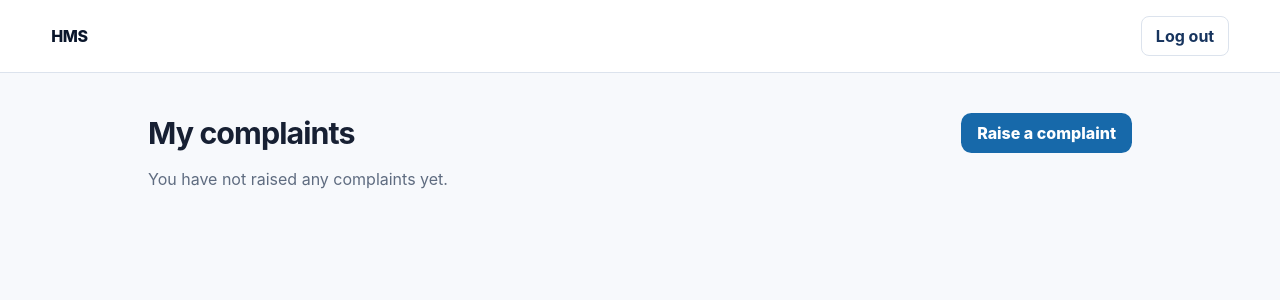
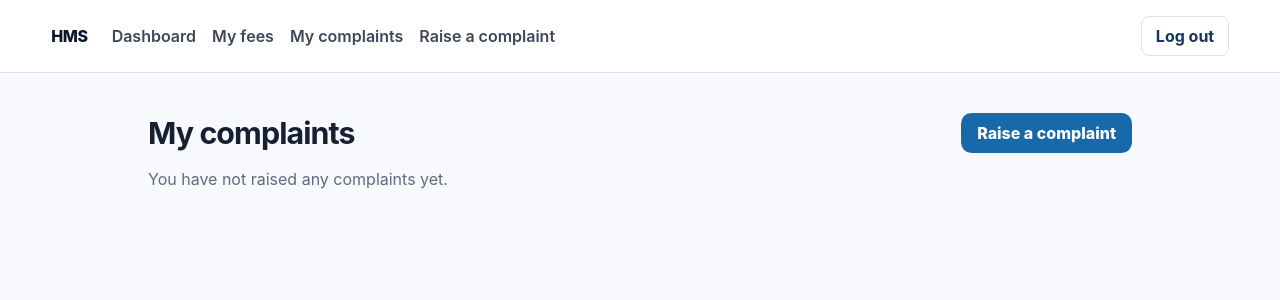
Before and after one commit to PES-Software-Engineering-Mini-Project/Hostel-Management-System, a Django app: page /complaints/ in a window 1280 px wide. Shown: the top 300 px of the page. Run offline with Django 5.2, Linux system fonts and the light colour scheme; the visitor is signed in with stand-in values (Sample User, id 1); data that the repository does not hold is empty.

Commit message:
Add consistent role-based navigation and usability tests (NFR-1)
- Header nav on every page: students get Dashboard, My fees, My
  complaints, Raise a complaint; admins get Dashboard, Fees, Complaints
- Logout stays visible on every authenticated page
- Tests lock in per-role nav, two-click paths to raising a complaint
  and recording a payment, and forms keeping typed values on error

Applying for a room is out of scope until room allocation (SCRUM-9)
lands.

Covers #20

```diff
--- a/accounts/static/accounts/css/auth.css
+++ b/accounts/static/accounts/css/auth.css
@@ -96,3 +96,7 @@ input:focus { border-color: var(--teal-500); }
   .hostel-illustration { height: 6rem; margin-top: 0; transform: scale(.7); transform-origin: left bottom; }
   .login-panel { padding: 2.5rem 1.5rem 3.5rem; }
 }
+
+.site-nav { display: flex; gap: 1rem; margin-left: 1.5rem; margin-right: auto; }
+.site-nav a { color: var(--neutral-700, #3f4756); font-weight: 600; text-decoration: none; }
+.site-nav a:hover { color: var(--teal-500); }
--- a/templates/base.html
+++ b/templates/base.html
@@ -11,6 +11,18 @@
     {% if user.is_authenticated %}
       <header class="site-header">
         <a class="brand" href="{% url 'home' %}">HMS</a>
+        <nav class="site-nav" aria-label="Main">
+          {% if user.role == "admin" %}
+            <a href="{% url 'admin-dashboard' %}">Dashboard</a>
+            <a href="{% url 'fees:fee-list' %}">Fees</a>
+            <a href="{% url 'complaints:complaint-list' %}">Complaints</a>
+          {% else %}
+            <a href="{% url 'student-dashboard' %}">Dashboard</a>
+            <a href="{% url 'fees:my-fees' %}">My fees</a>
+            <a href="{% url 'complaints:my-complaints' %}">My complaints</a>
+            <a href="{% url 'complaints:raise' %}">Raise a complaint</a>
+          {% endif %}
+        </nav>
         <form class="logout-form" method="post" action="{% url 'logout' %}">
           {% csrf_token %}
           <button class="logout-button" type="submit">Log out</button>
```
Also changed, not shown: accounts/tests/test_usability.py (added, +83 -0 lines).
